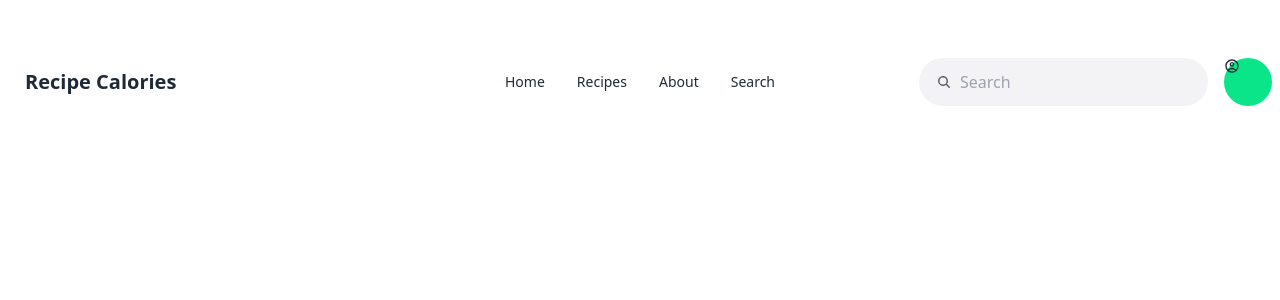
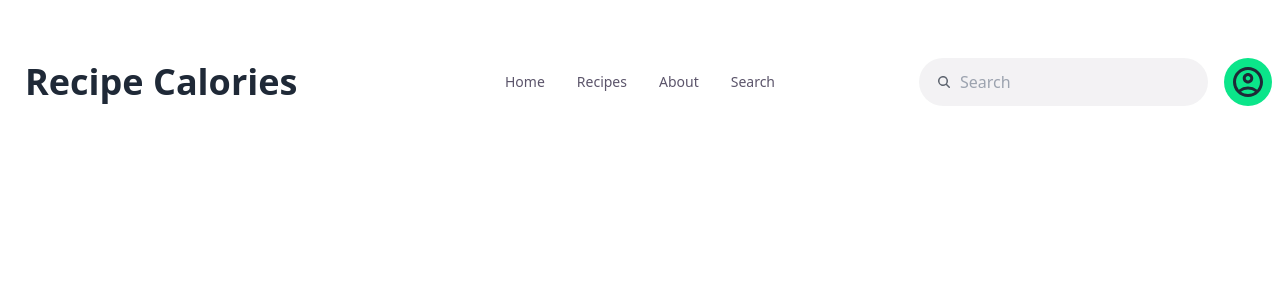
Before and after one commit to AmirHossain58/Kitchen-Mastery, a React (Vite) app: page / in a window 1280 px wide. Shown: the top 300 px of the page. Built offline with nearby package versions, Linux system fonts and the light colour scheme.

Commit message:
navbar added

```diff
--- a/src/App.jsx
+++ b/src/App.jsx
@@ -1,3 +1,4 @@
+import Banner from "./components/Banner/Banner"
 import Header from "./components/Header/Header"
 
 
@@ -7,6 +8,7 @@ function App() {
   return (
     <div className="mt-12">
       <Header></Header>
+      <Banner></Banner>
     </div>
   )
 }
--- /dev/null
+++ b/src/components/Banner/Banner.jsx
@@ -0,0 +1,11 @@
+
+
+const Banner = () => {
+    return (
+        <div>
+
+        </div>
+    );
+};
+
+export default Banner;
--- a/src/components/Header/Header.jsx
+++ b/src/components/Header/Header.jsx
@@ -7,17 +7,17 @@ const Header = () => {
       <div tabIndex={0} role="button" className="btn btn-ghost lg:hidden">
         <svg xmlns="http://www.w3.org/2000/svg" className="h-5 w-5" fill="none" viewBox="0 0 24 24" stroke="currentColor"><path strokeLinecap="round" strokeLinejoin="round" strokeWidth="2" d="M4 6h16M4 12h8m-8 6h16" /></svg>
       </div>
-      <ul tabIndex={0} className="menu menu-sm dropdown-content mt-3 z-[1] p-2 shadow bg-base-100 rounded-box w-52">
+      <ul tabIndex={0} className="menu menu-sm dropdown-content mt-3 z-[1] p-2 shadow bg-base-100 rounded-box w-52 text-[#150B2BB3]">
         <li><a>Home</a></li>
         <li><a>Recipes</a></li>
         <li><a>About</a></li>
         <li><a>Search</a></li>
       </ul>
     </div>
-    <a className="btn btn-ghost text-xl">Recipe Calories</a>
+    <a className="btn btn-ghost text-4xl font-bold">Recipe Calories</a>
   </div>
   <div className="navbar-center hidden lg:flex">
-    <ul className="menu menu-horizontal px-1">
+    <ul className="menu menu-horizontal text-[#150B2BB3] px-1">
         <li><a>Home</a></li>
         <li><a>Recipes</a></li>
         <li><a>About</a></li>
@@ -32,7 +32,7 @@ const Header = () => {
 </label>
         {/* <input type="text" placeholder="Search" className="input bg-[#150B2B0D] rounded-3xl" /> */}
         </div>
-    <div className="w-12 h-12 bg-[#0BE58A] rounded-full">
+    <div className="w-12 h-12 bg-[#0BE58A] rounded-full flex items-center justify-center text-4xl">
     <MdOutlineAccountCircle />
     </div>
   </div>
```
Also changed, not shown: 1 other file (tests, documents, lock files or other folders).
